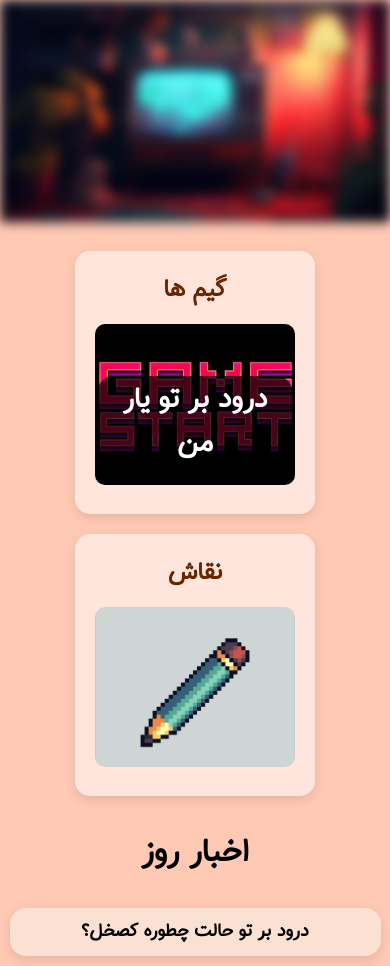
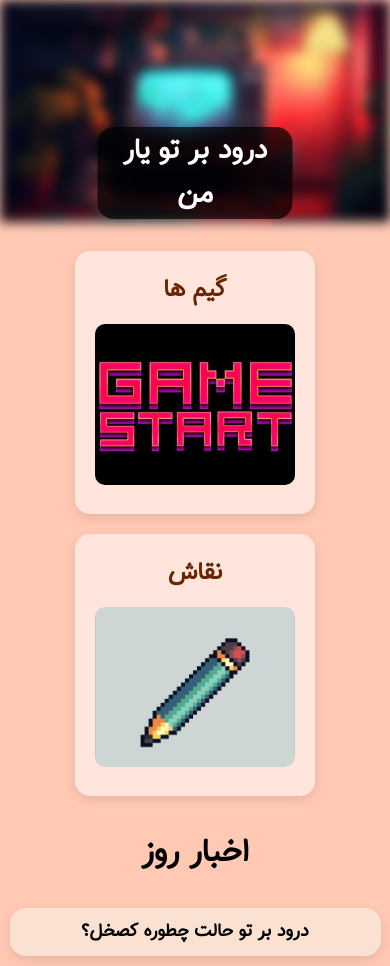
Before and after one commit to shervinhtf/TV_Days, a plain HTML site: page index.html in a window 390 px wide. Drawn offline with Linux system fonts and the light colour scheme; a web font is replaced by a local one.

Commit message:
Add files via upload

```diff
--- a/style.css
+++ b/style.css
@@ -142,4 +142,9 @@ body {
         padding: 10px;
         width: 90%;
     }
+
+    .header-text{
+        top: 15%;
+        transform: translate(-50%,0);
+    }
 }
```
